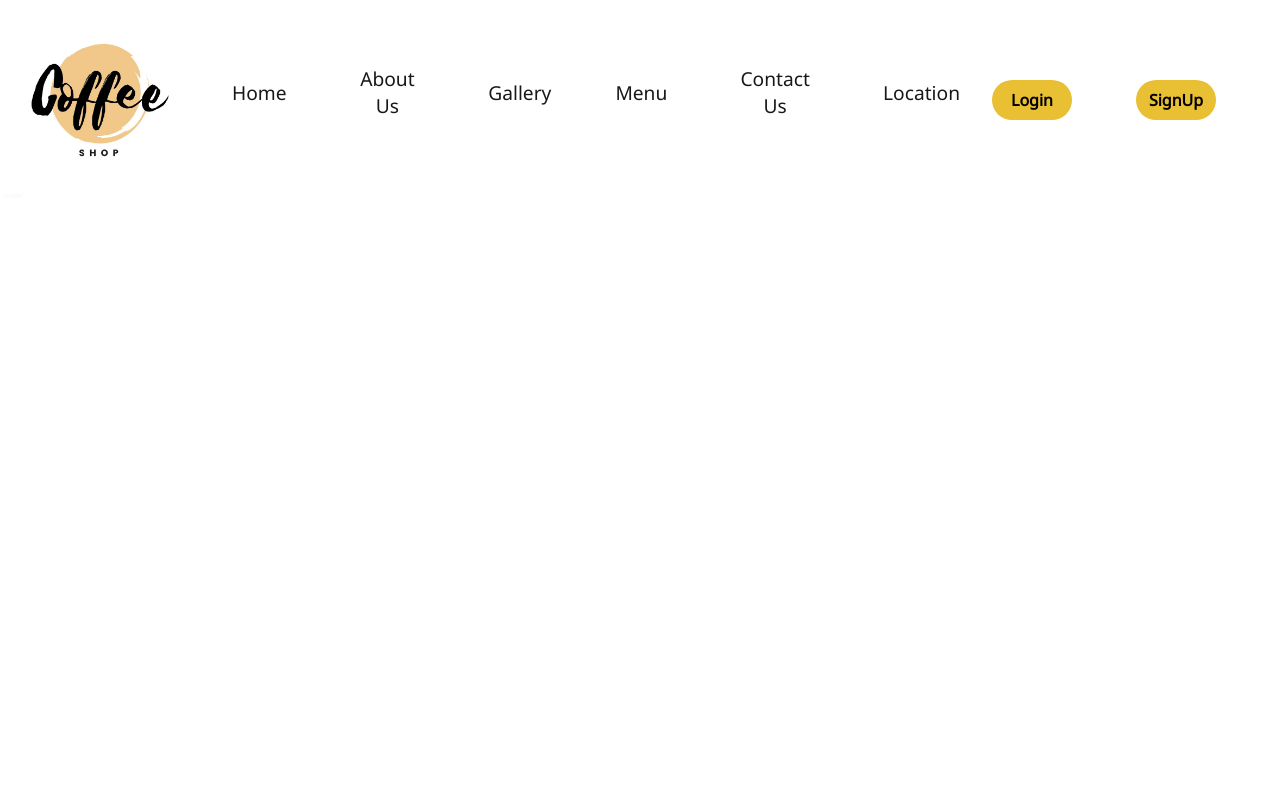
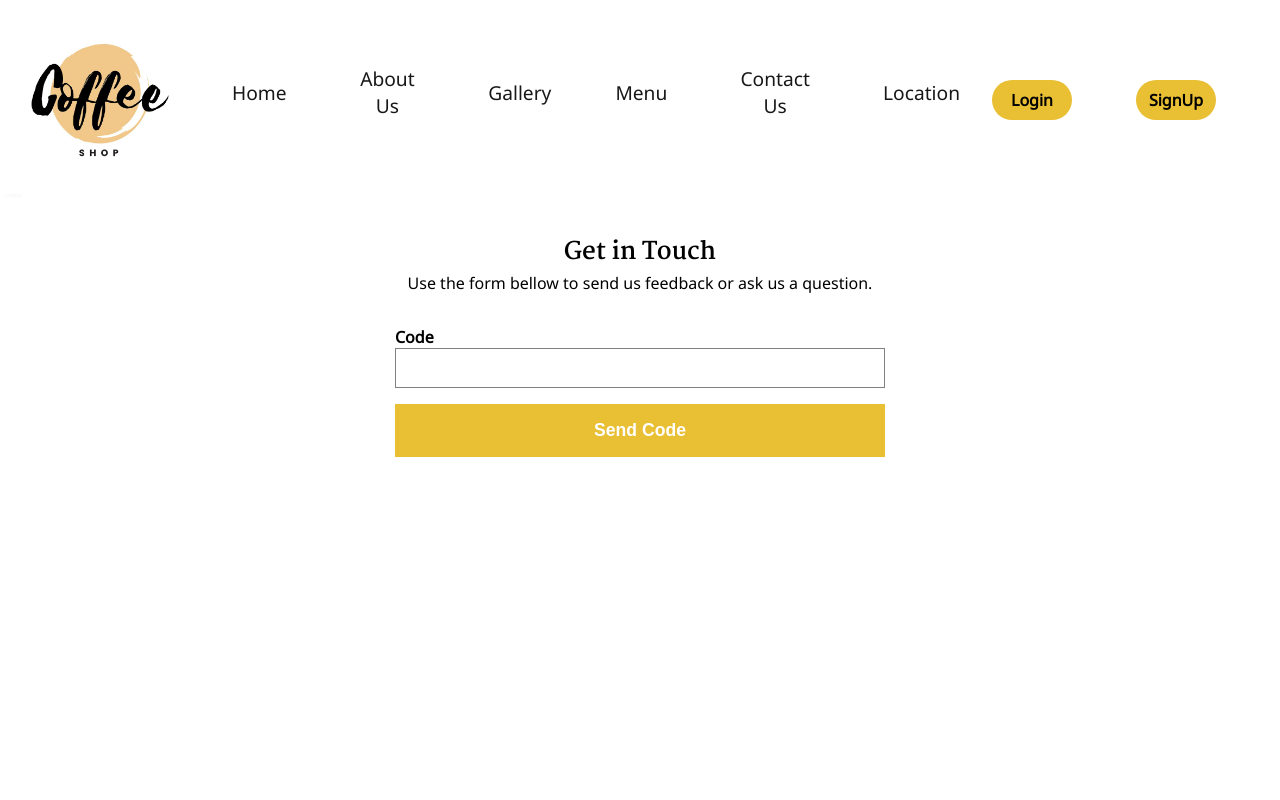
Before and after one commit to Unluc/cafe_project, a React (Create React App) app: page /email-verification in a window 1280 px wide. Shown: the top 800 px of the page. Built offline with nearby package versions, Linux system fonts and the light colour scheme.

Commit message:
Made email varification frontend, expand resp info

```diff
--- a/src/App.js
+++ b/src/App.js
@@ -14,6 +14,7 @@ import Profile from './pages/profile/Profile.js';
 import LoginForm from './components/login/Login.js';
 import Login from './pages/login/Login.js';
 import SignUp from './pages/signUp/SignUp.js';
+import EmailVerification from './pages/email-verification/EmailVerification.js';
 import SignUpForm from './components/signUp/SignUp.js';
 import { BrowserRouter as Router, Routes, Route, Link } from "react-router-dom";
 
@@ -94,6 +95,7 @@ function App() {
         <Route exact path='/profile' element={<Profile />} />
         <Route exact path='/login' element={<Login forceUpdate={forceUpdate} ignored={ignored}/>} />
         <Route exact path='/signup' element={<SignUp forceUpdate={forceUpdate}/>} />
+        <Route exact path='/email-verification' element={<EmailVerification />} />
       </Routes>
     </Router>
 
--- /dev/null
+++ b/src/pages/email-verification/EmailVerification.js
@@ -0,0 +1,84 @@
+import React from "react";
+import axios from "axios";
+import Footer from "../../components/footer/Footer.js";
+import { useNavigate } from "react-router-dom";
+
+const EmailVerification = () => {
+
+  axios.defaults.xsrfCookieName = 'csrftoken';
+  axios.defaults.xsrfHeaderName = 'X-CSRFToken';
+
+  const navigate = useNavigate();
+  const[formStatus, setFormStatus] = React.useState("Send Code");
+
+  const onSubmit = (e) => {
+
+
+
+    e.preventDefault();
+    setFormStatus("Submiting...");
+    const { code } = e.target.elements;
+
+    let conFom = {
+      code: code.value,
+        // email: email.value,
+        // message: message.value,
+    }
+
+    let user = JSON.parse(localStorage.getItem("not-verified-user"));
+    console.log(user);
+    console.log(user.id);
+    console.log(conFom);
+    axios.post(`/api/v1/accounts/confirm/${user.id}`, {
+      "code": conFom.code,
+      // "email": conFom.email,
+      // "message": conFom.message
+    }, {
+      "headers": {
+        'Content-Type': 'application/json',
+      }
+  }).then((res) => {
+      console.log(res);
+      localStorage.removeItem("not-verified-user");
+      navigate("/");
+      setFormStatus("Submited");
+    }).catch((err) => {
+      console.log(err);
+    });
+  }
+
+
+  // let isrc = '<iframe src="https://www.google.com/maps/embed?pb=!1m18!1m12!1m3!1d8815.741191091316!2d-2.9592313734848577!3d56.468875693506874!2m3!1f0!2f0!3f0!3m2!1i1024!2i768!4f13.1!3m3!1m2!1s0x48865cdd3d79436b%3A0x31f82b065ba75b08!2sTesco%20Express!5e0!3m2!1sen!2suk!4v1673012640565!5m2!1sen!2suk" width="600" height="450" style="border:0;" allowfullscreen="" loading="lazy" referrerpolicy="no-referrer-when-downgrade"></iframe>'
+  // let mass = isrc.match(/"([^"]*)"/);
+  // console.log(mass);
+  // console.log(mass[0]);
+
+  return (
+    <div className="page-content height">
+      <section className="content-section height">
+        <div className="contact-form">
+          <h2>Get in Touch</h2>
+
+          <p>
+            Use the form bellow to send us feedback or ask us a question.
+          </p>
+
+          <form onSubmit={onSubmit}>
+
+            <label htmlFor="code">Code</label>
+            <input type="code" id="code" required />
+
+            <button className="btn-submit" type="submit" value="Send code">
+              {formStatus}
+            </button>
+          </form>
+        </div>
+
+      </section>
+      <Footer />
+    </div>
+
+  );
+}
+
+export default EmailVerification;
--- a/src/pages/signUp/SignUp.js
+++ b/src/pages/signUp/SignUp.js
@@ -2,12 +2,15 @@
 
 import axios from "axios";
 import React, { useState, useEffect } from "react";
+import { useNavigate } from "react-router-dom";
 import "./SignUp.css"
 
 const SignUp = (props) => {
 
     axios.defaults.xsrfCookieName = 'csrftoken';
     axios.defaults.xsrfHeaderName = 'X-CSRFToken';
+
+    const navigate = useNavigate();
 
     const[formStatus, setFormStatus] = React.useState("Register");
     const[validated, setValidated] = React.useState(false);
@@ -68,6 +71,8 @@ const SignUp = (props) => {
         }
     }).then((res) => {
         console.log(res);
+        localStorage.setItem("not-verified-user", JSON.stringify(res.data));
+        navigate("/email-verification");
         setFormStatus("Submited");
         // console.log(isShowLogin);
         // isShowLogin = "true";
@@ -87,6 +92,9 @@ const SignUp = (props) => {
           setPasswordError("");
         }
         console.log(emailError);
+
+
+
       });
     }
     return (
```
Also changed, not shown: 2 other files (tests, documents, lock files or other folders).
